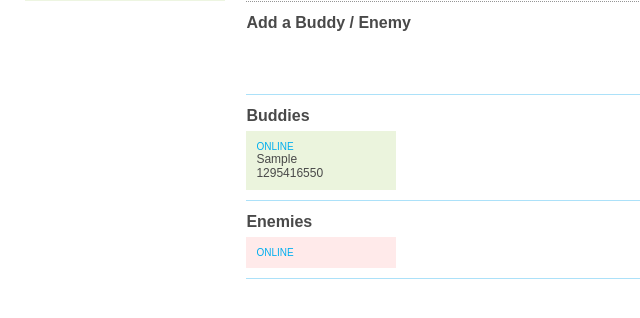
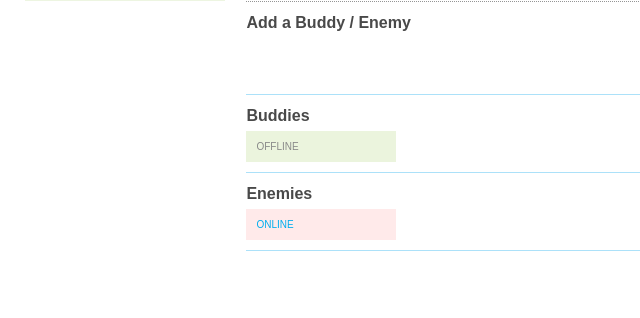
Before and after one commit to daleharvey/seaforium, a PHP site: template application/views/buddies.php in a window 1280 px wide. Shown: the part 161-479 px from the top of the page, without its empty margins (0-640 px from the left). Run offline with PHP 8.4, Linux system fonts and the light colour scheme; the template is opened without the code that fills it: most values are stand-ins (such as "Sample title", 1, 10 or a date in 2020); data that the repository does not hold is empty.

Commit message:
buddies should be fixed

```diff
--- a/application/views/buddies.php
+++ b/application/views/buddies.php
@@ -64,14 +64,19 @@ $commands = array(
 					<?php if ($buddies != FALSE) {
 						foreach($buddies->result() as $buddy) {
 
-						$online_status = $buddy->latest_activity != '0' && $buddy->latest_activity > (time() - 300) ? 'online' : 'offline';
+							if ((int) $buddy->latest_activity > (time() - 300))
+							{
+								$online_status = 'online';
+							}
+							else
+							{
+								$online_status = 'offline';
+							}
 					?>
 
 						<div class="buddy-listing">
 							<div class="username"><?php echo anchor('/user/'.url_title($buddy->username, 'dash', TRUE), $buddy->username); ?></div>
 							<div class="online-status <?php echo $online_status; ?>"><?php echo $online_status; ?></div>
-							<div class="online-status"><?php echo $buddy->latest_activity; ?></div>
-							<div class="online-status"><?php echo time(); ?></div>
 						</div>
 
 					<?php }} ?>
```
